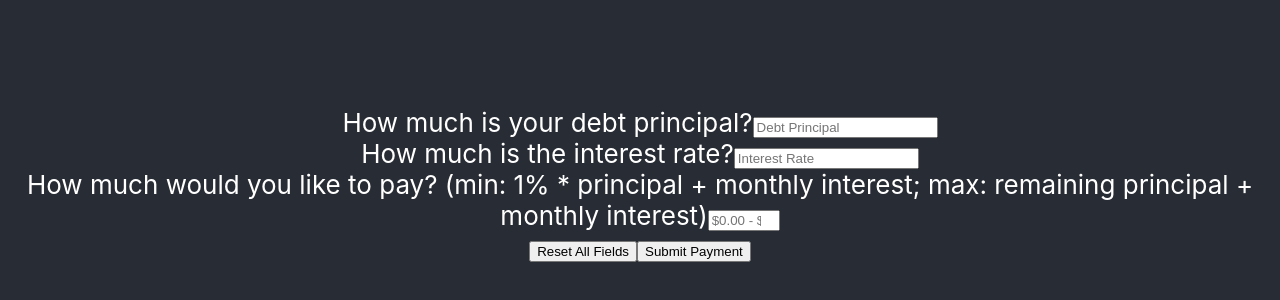
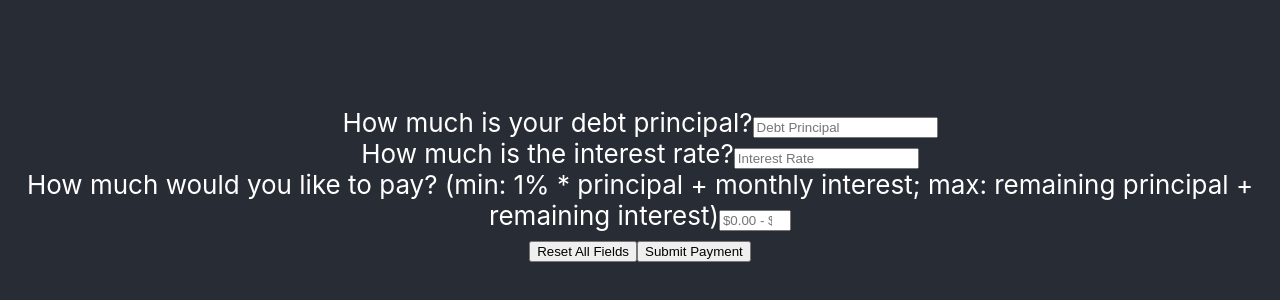
Before and after one commit to EGROENE/react-debt-free-calculator, a React (Create React App) app: page / in a window 1280 px wide. Shown: the part 216-516 px from the top of the page. Built offline with nearby package versions, Linux system fonts and the light colour scheme.

Commit message:
Change label of payment field

```diff
--- a/src/App.js
+++ b/src/App.js
@@ -288,7 +288,7 @@ class App extends React.Component {
             <br />
             <label htmlFor="payment">
               How much would you like to pay? (min: 1% * principal + monthly
-              interest; max: remaining principal + monthly interest)
+              interest; max: remaining principal + remaining interest)
             </label>
             <input
               name="payment"
```
